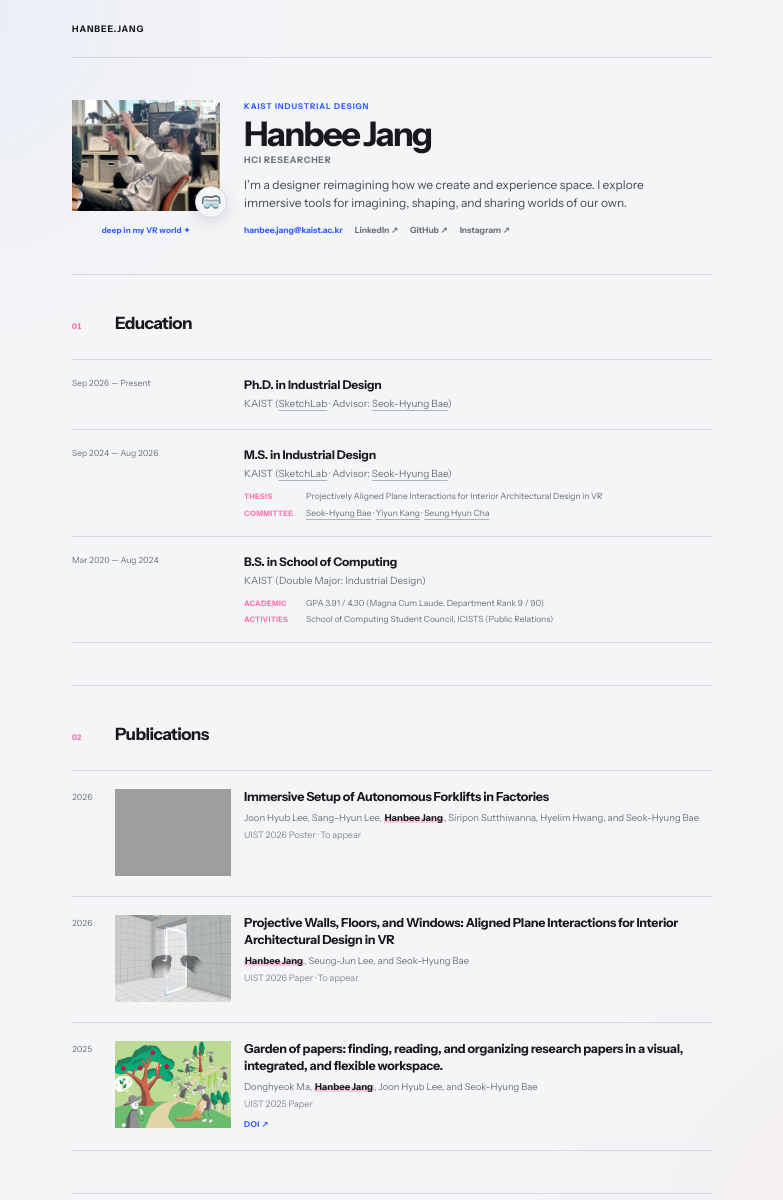
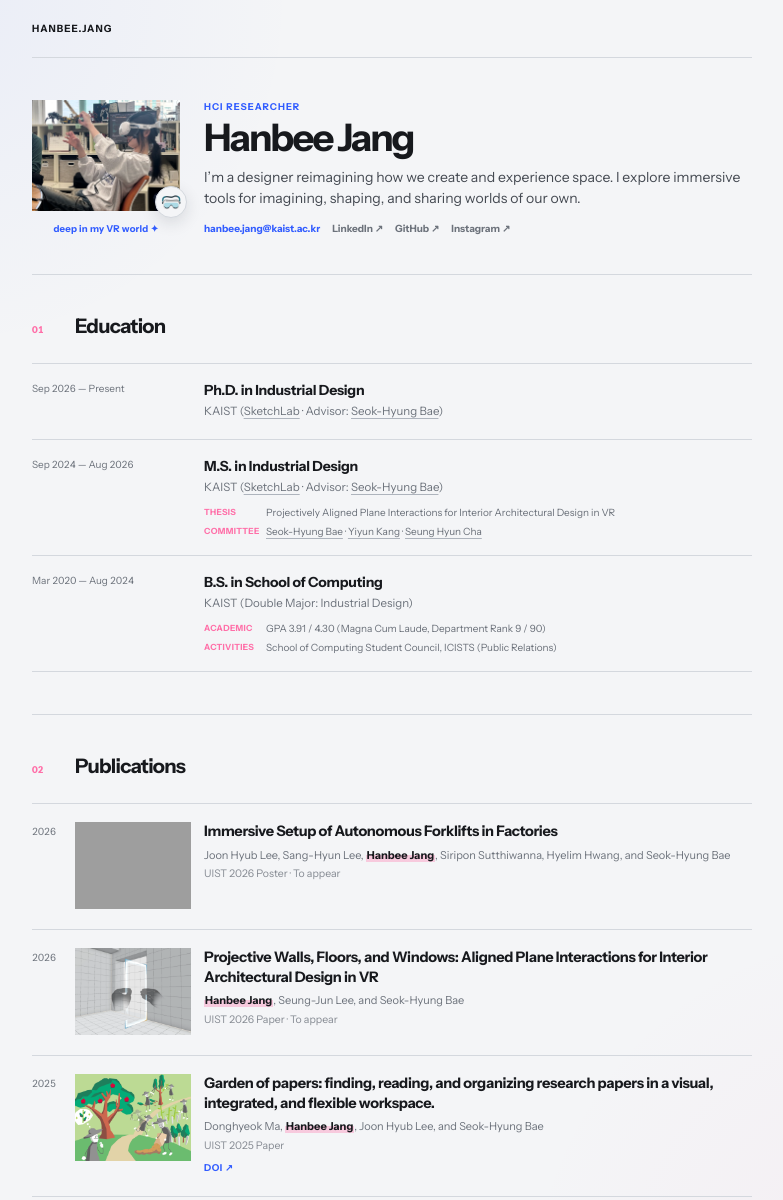
Before and after one commit to janghanbee/janghanbee.github.io, an Astro site: page / in a window 1280 px wide. Shown: the top 1200 px of the page, without its empty margins (248-1031 px from the left). Built offline with nearby package versions, Linux system fonts and the light colour scheme; Astro itself is replaced by a stand-in of ours; grey boxes are pictures that could not be loaded.

Commit message:
update website

```diff
--- a/src/pages/index.astro
+++ b/src/pages/index.astro
@@ -44,9 +44,8 @@ const isProfileAuthor = (name: string) =>
       </figure>
 
       <div class="profile-copy">
-        <p class="eyebrow">KAIST Industrial Design</p>
+        <p class="eyebrow">{profile.role}</p>
         <h1 id="profile-name">{profile.name}</h1>
-        <p class="role">{profile.role}</p>
         <p class="intro">{profile.intro}</p>
 
         <address class="contact-links">
--- a/src/styles/global.css
+++ b/src/styles/global.css
@@ -28,7 +28,7 @@ body {
     radial-gradient(circle at 90% 100%, rgb(255 111 168 / 6%), transparent 24rem),
     var(--paper);
   font-family: var(--sans);
-  font-size: 13px;
+  font-size: 14px;
   line-height: 1.5;
   text-rendering: optimizeLegibility;
 }
@@ -72,7 +72,7 @@ button:focus-visible {
 }
 
 .page {
-  width: min(calc(100% - 40px), 640px);
+  width: min(calc(100% - 32px), 720px);
   margin-inline: auto;
 }
 
@@ -98,7 +98,7 @@ button:focus-visible {
   min-height: 58px;
   border-bottom: 1px solid var(--line);
   color: var(--muted);
-  font-size: 9px;
+  font-size: 10px;
   font-weight: 680;
   letter-spacing: 0.1em;
   text-transform: uppercase;
@@ -175,7 +175,7 @@ button:focus-visible {
 .portrait-column figcaption {
   margin: auto 0 0;
   color: var(--mode-color);
-  font-size: 8px;
+  font-size: 9.5px;
   font-weight: 650;
   letter-spacing: 0.02em;
   line-height: 1.5;
@@ -190,7 +190,7 @@ button:focus-visible {
 .eyebrow {
   margin: 0 0 5px;
   color: var(--blue);
-  font-size: 8px;
+  font-size: 9.5px;
   font-weight: 720;
   letter-spacing: 0.11em;
   text-transform: uppercase;
@@ -204,27 +204,18 @@ p {
 }
 
 h1 {
-  margin-bottom: 2px;
-  font-size: clamp(26px, 5vw, 34px);
+  margin-bottom: 10px;
+  font-size: clamp(29px, 5vw, 38px);
   font-weight: 670;
   letter-spacing: -0.055em;
   line-height: 1;
 }
 
-.role {
-  margin-bottom: 9px;
-  color: var(--muted);
-  font-size: 9px;
-  font-weight: 680;
-  letter-spacing: 0.08em;
-  text-transform: uppercase;
-}
-
 .intro {
-  max-width: 420px;
+  max-width: none;
   margin-bottom: 12px;
   color: #444951;
-  font-size: 12px;
+  font-size: 14px;
 }
 
 .contact-links {
@@ -236,7 +227,7 @@ h1 {
 
 .contact-links a {
   color: var(--blue);
-  font-size: 8.5px;
+  font-size: 10px;
   font-weight: 660;
 }
 
@@ -260,14 +251,14 @@ h1 {
 .section-title p {
   margin: 0;
   color: var(--pink);
-  font-size: 8px;
+  font-size: 9.5px;
   font-weight: 720;
   font-variant-numeric: tabular-nums;
 }
 
 .section-title h2 {
   margin: 0;
-  font-size: 17px;
+  font-size: 20px;
   font-weight: 660;
   letter-spacing: -0.035em;
 }
@@ -288,13 +279,13 @@ h1 {
 .education-item > p {
   margin: 1px 0 0;
   color: var(--muted);
-  font-size: 8.5px;
+  font-size: 10px;
   font-variant-numeric: tabular-nums;
 }
 
 .education-item h3 {
   margin-bottom: 2px;
-  font-size: 12px;
+  font-size: 14px;
   font-weight: 650;
   letter-spacing: -0.015em;
 }
@@ -302,7 +293,7 @@ h1 {
 .education-item div > p {
   margin-bottom: 2px;
   color: var(--muted);
-  font-size: 10px;
+  font-size: 11.5px;
 }
 
 .education-institution a,
@@ -318,7 +309,7 @@ h1 {
 
 .education-item small {
   color: #91969d;
-  font-size: 8.5px;
+  font-size: 10px;
 }
 
 .education-details {
@@ -335,7 +326,7 @@ h1 {
 
 .education-details dt {
   color: var(--pink);
-  font-size: 7.5px;
+  font-size: 8.5px;
   font-weight: 700;
   letter-spacing: 0.04em;
   text-transform: uppercase;
@@ -344,7 +335,7 @@ h1 {
 .education-details dd {
   margin: 0;
   color: #696f78;
-  font-size: 8.5px;
+  font-size: 10px;
   line-height: 1.4;
 }
 
@@ -363,7 +354,7 @@ h1 {
 .publication-meta p {
   margin: 0;
   color: var(--muted);
-  font-size: 8.5px;
+  font-size: 10px;
   font-variant-numeric: tabular-nums;
 }
 
@@ -395,14 +386,14 @@ h1 {
     linear-gradient(135deg, transparent 49.4%, var(--line) 50%, transparent 50.6%),
     linear-gradient(45deg, transparent 49.4%, var(--line) 50%, transparent 50.6%),
     rgb(255 255 255 / 24%);
-  font-size: 7px;
+  font-size: 8px;
   font-weight: 700;
   letter-spacing: 0.08em;
 }
 
 .publication-copy h3 {
   margin-bottom: 5px;
-  font-size: 12.5px;
+  font-size: 14.5px;
   font-weight: 650;
   letter-spacing: -0.02em;
   line-height: 1.35;
@@ -411,7 +402,7 @@ h1 {
 .publication-copy > p {
   margin-bottom: 3px;
   color: var(--muted);
-  font-size: 9.5px;
+  font-size: 11px;
 }
 
 .publication-copy .authors mark {
@@ -423,7 +414,7 @@ h1 {
 
 .publication-copy .venue {
   color: #858a92;
-  font-size: 9px;
+  font-size: 10.5px;
 }
 
 .publication-links {
@@ -434,7 +425,7 @@ h1 {
 
 .publication-links a {
   color: var(--blue);
-  font-size: 8px;
+  font-size: 9.5px;
   font-weight: 690;
   letter-spacing: 0.05em;
   text-transform: uppercase;
@@ -451,7 +442,7 @@ footer {
   min-height: 64px;
   border-top: 1px solid var(--line);
   color: var(--muted);
-  font-size: 8px;
+  font-size: 9.5px;
   letter-spacing: 0.06em;
   text-transform: uppercase;
 }
@@ -468,7 +459,7 @@ footer p {
 
 @media (max-width: 480px) {
   .page {
-    width: min(calc(100% - 28px), 640px);
+    width: min(calc(100% - 20px), 720px);
   }
 
   .site-meta {
@@ -494,13 +485,13 @@ footer p {
   }
 
   h1 {
-    font-size: clamp(24px, 8vw, 29px);
+    font-size: clamp(26px, 8.5vw, 31px);
   }
 
   .intro {
     display: -webkit-box;
     overflow: hidden;
-    font-size: 10.5px;
+    font-size: 12px;
     -webkit-box-orient: vertical;
     -webkit-line-clamp: 3;
   }
@@ -510,7 +501,7 @@ footer p {
   }
 
   .contact-links a {
-    font-size: 7.5px;
+    font-size: 9px;
   }
 
   .publication-item {
```
